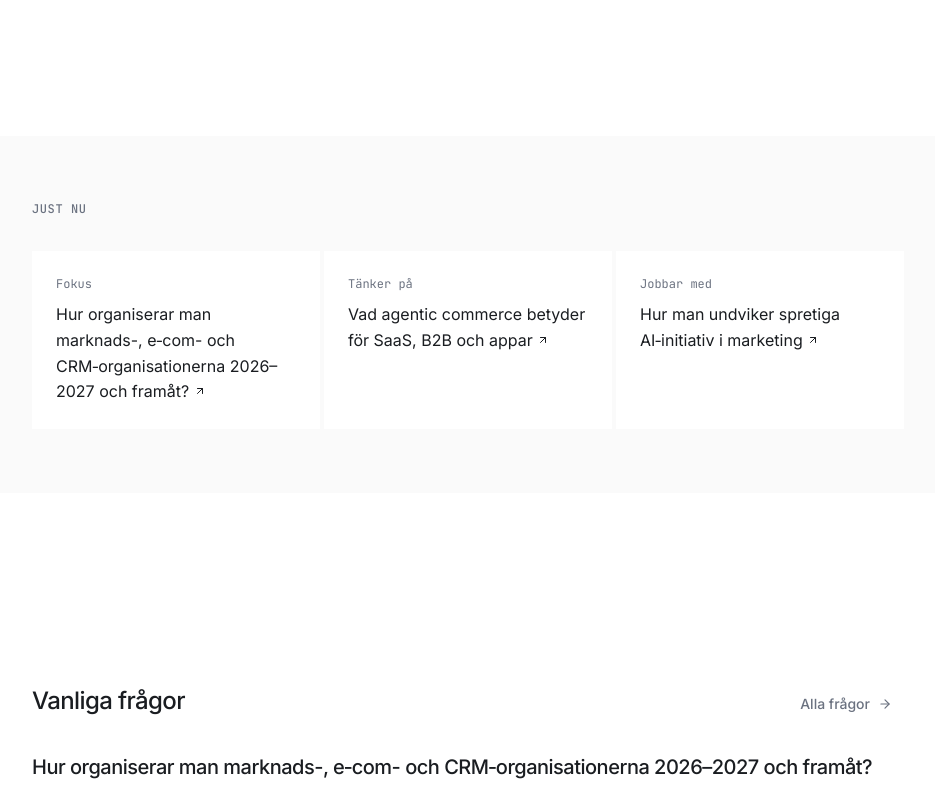
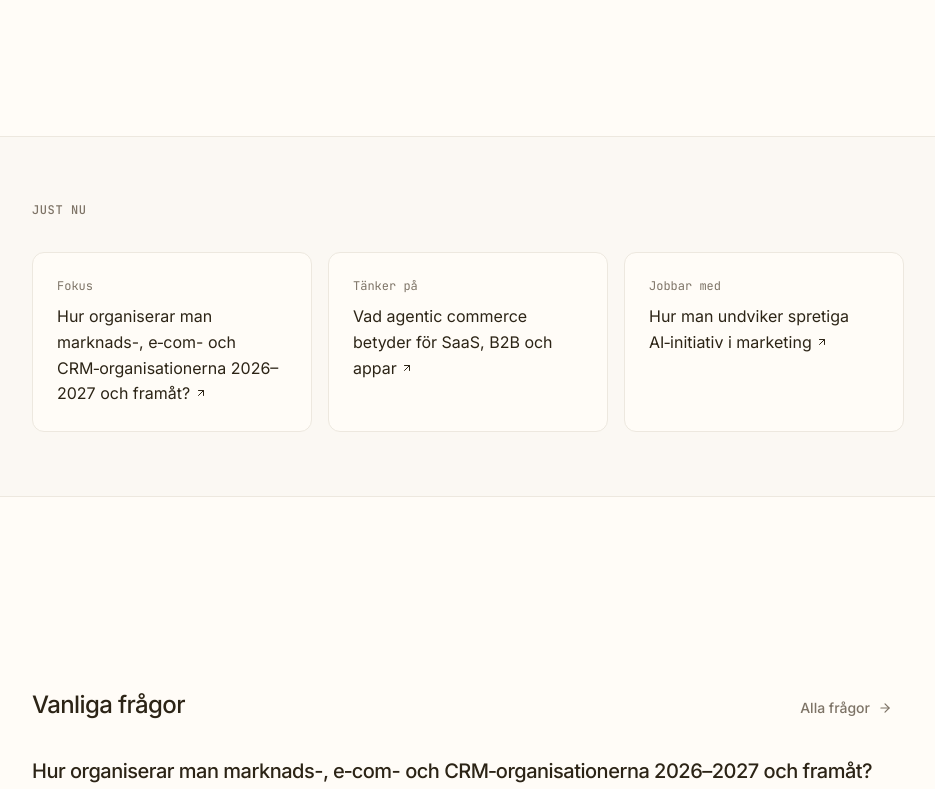
Before and after one commit to matildaryd-commits/consultant, a React (Vite) app: page / in a window 1280 px wide. Shown: the part 760-1549 px from the top of the page, without its empty margins (172-1107 px from the left). Built offline with nearby package versions, Linux system fonts and the light colour scheme.

Commit message:
Add warm Nordic design, FAQ intro with read-more fade, and search highlighting

```diff
--- a/src/index.css
+++ b/src/index.css
@@ -1,39 +1,54 @@
 /* ==========================================================================
    Matilda Rydow — Personal Site
-   Editorial • Tech-forward • Nordic Minimalism
+   Editorial • Warm Nordic • Citronglass
    ========================================================================== */
 
 /* --------------------------------------------------------------------------
    CSS Variables / Design Tokens
    -------------------------------------------------------------------------- */
 :root {
-  /* Color Palette — Darker, more tech-forward */
-  --ink: #1A1D21;
-  --ink-light: #2D3139;
-  --graphite: #4A4F5A;
-  --steel: #6B7280;
-  --silver: #9CA3AF;
-  --fog: #E5E7EB;
-  --paper: #FAFAFA;
-  --white: #FFFFFF;
-
-  /* Accent — Electric but muted */
-  --accent: #6366F1;
-  --accent-soft: rgba(99, 102, 241, 0.1);
-  --accent-glow: rgba(99, 102, 241, 0.15);
+  /* Color Palette — Warm Nordic */
+  --ink: #2C2416;
+  --ink-light: #3D3425;
+  --graphite: #5C5343;
+  --steel: #7D7366;
+  --silver: #A69E8F;
+  --fog: #EDE8DF;
+  --paper: #FBF8F3;
+  --white: #FFFCF7;
+
+  /* Warm Accents */
+  --cream: #FFFBF0;
+  --butter: #FFF7E0;
+  --citron: #FFF3CC;
+  --honey: #FFECB3;
+  --amber: #F59E0B;
+  --peach: #FFEEE6;
+  --coral: #FF8A7A;
+  --lavender: #E8E4F3;
+
+  /* Accent — Keep purple but warmer */
+  --accent: #7C6AEF;
+  --accent-soft: rgba(124, 106, 239, 0.1);
+  --accent-glow: rgba(124, 106, 239, 0.15);
+  --accent-warm: #F59E0B;
+  --accent-warm-soft: rgba(245, 158, 11, 0.12);
 
   /* Text Colors */
   --text-primary: var(--ink);
   --text-secondary: var(--graphite);
   --text-muted: var(--steel);
   --text-faint: var(--silver);
-  --text-inverse: var(--paper);
+  --text-inverse: var(--cream);
 
   /* Backgrounds */
   --bg-primary: var(--white);
   --bg-secondary: var(--paper);
+  --bg-muted: var(--cream);
   --bg-dark: var(--ink);
-  --bg-code: #F3F4F6;
+  --bg-code: #F5F2EB;
+  --bg-warm: var(--butter);
+  --bg-warm-gradient: linear-gradient(180deg, var(--citron) 0%, var(--cream) 100%);
 
   /* Borders */
   --border-light: var(--fog);
@@ -889,19 +904,23 @@ a:hover {
    -------------------------------------------------------------------------- */
 .now-section {
   padding: var(--space-16) 0;
-  background: var(--bg-secondary);
+  background: var(--paper);
   margin: var(--space-24) 0;
+  border-top: 1px solid var(--fog);
+  border-bottom: 1px solid var(--fog);
 }
 
 .now-grid {
   display: grid;
   grid-template-columns: repeat(3, 1fr);
-  gap: var(--space-1);
+  gap: var(--space-4);
 }
 
 .now-item {
   padding: var(--space-6);
   background: var(--bg-primary);
+  border-radius: var(--radius-lg);
+  border: 1px solid var(--fog);
 }
 
 .now-item__label {
@@ -1045,6 +1064,77 @@ a:hover {
   margin-bottom: var(--space-8);
 }
 
+.faq-intro {
+  margin-bottom: var(--space-8);
+}
+
+.faq-intro__text {
+  position: relative;
+}
+
+.faq-intro__text--collapsed {
+  max-height: 12em;
+  overflow: hidden;
+}
+
+.faq-intro__text--collapsed::after {
+  content: '';
+  position: absolute;
+  bottom: 0;
+  left: 0;
+  right: 0;
+  height: 6em;
+  background: linear-gradient(
+    to bottom,
+    rgba(255, 252, 247, 0) 0%,
+    rgba(255, 252, 247, 0.8) 50%,
+    rgba(255, 252, 247, 1) 100%
+  );
+  pointer-events: none;
+}
+
+.faq-intro__text p {
+  font-size: var(--text-base);
+  line-height: var(--leading-relaxed);
+  color: var(--text-secondary);
+  margin-bottom: var(--space-4);
+}
+
+.faq-intro__text p:first-child {
+  font-size: var(--text-lg);
+}
+
+.faq-intro__text p:last-child {
+  margin-bottom: 0;
+}
+
+.faq-intro__toggle {
+  display: inline-flex;
+  align-items: center;
+  gap: var(--space-1);
+  font-size: var(--text-sm);
+  font-weight: var(--weight-medium);
+  color: var(--accent);
+  background: none;
+  border: none;
+  padding: 0;
+  margin-top: var(--space-4);
+  cursor: pointer;
+  transition: color var(--transition-fast);
+}
+
+.faq-intro__toggle:hover {
+  color: var(--text-primary);
+}
+
+.faq-intro__icon {
+  transition: transform var(--transition-normal);
+}
+
+.faq-intro__icon--open {
+  transform: rotate(180deg);
+}
+
 .faq-author {
   display: flex;
   align-items: center;
@@ -1141,13 +1231,13 @@ a:hover {
 .faq-filter--active {
   background: var(--ink);
   border-color: var(--ink);
-  color: var(--white);
+  color: var(--cream);
 }
 
 .faq-filter--active:hover {
   background: var(--ink-light);
   border-color: var(--ink-light);
-  color: var(--white);
+  color: var(--cream);
 }
 
 /* FAQ List */
@@ -1238,15 +1328,22 @@ a:hover {
   font-size: var(--text-xs);
   font-weight: var(--weight-medium);
   color: var(--text-muted);
-  background: var(--bg-muted);
+  background: var(--paper);
   padding: var(--space-1) var(--space-3);
   border-radius: var(--radius-full);
-  border: 1px solid var(--border);
+  border: 1px solid var(--fog);
 }
 
 .faq-item__content {
   padding-bottom: var(--space-8);
   padding-right: var(--space-10);
+}
+
+.faq-item__content mark {
+  background: var(--honey);
+  color: inherit;
+  padding: 0.1em 0.2em;
+  border-radius: 2px;
 }
 
 .faq-item__content p {
--- a/src/pages/Writing.jsx
+++ b/src/pages/Writing.jsx
@@ -9,7 +9,23 @@ const content = {
   sv: {
     title: 'Frågor & Svar om AI i Marketing',
     subtitle: 'Perspektiv & Reflektioner',
-    intro: 'Här samlar jag frågor jag fått från CMO:er och ledningsgrupper, tillsammans med egna reflektioner och spaningar.',
+    introFull: `Det är en extremt intressant tid just nu.
+
+Jag har de senaste tio åren varit ganska insyltad i utvecklingen av digital marknadsföring – och framförallt i den lite nördiga delen: hur bolag blir mer datadrivna, hur man bygger bättre mätning, hur man faktiskt använder sin data smartare (och inte bara samlar den). Det har varit en lång process. Många har kommit långt, men ännu fler är långt ifrån "klara". Transformationen pågår fortfarande, och i många organisationer är den dessutom ojämn: vissa delar är moderna, andra kör på gamla arbetssätt och gamla sanningar.
+
+Och nu kommer AI in och gör allt… både enklare och svårare.
+
+Från ena hållet skapar AI helt nya möjligheter i det dagliga arbetet: mer automation, snabbare produktion, nya sätt att analysera, och på sikt fler AI-agenter som kan ta delar av jobbet. Men den utvecklingen måste någonstans leva sida vid sida med allt det andra som redan pågår: dataprojekt, nya CDP/warehouse-satsningar, mätförbättringar, attribution/MMM, nya processer, nya verktyg, nya byråupplägg. AI är inte en "reset" – den blir ett nytt lager som behöver passa in i verkligheten.
+
+Från andra hållet kommer AI-sök, och inte minst agentic commerce. Det är fenomen som inte bara påverkar kanalmix eller kreativa formats, utan som kan förändra hur bolag opererar i grunden – inom product, revenue och marketing. När discovery, research och ibland köp flyttar till nya gränssnitt och nya beslutsflöden förändras både tratten, mätningen och vad som faktiskt skapar preferens.
+
+Det är därför CMO-rollen blir så central i det här skiftet. För förändringen drivs från två håll samtidigt: internt (hur AI förändrar arbetssätt, team, kostnadsstruktur och kvalitet) och externt (hur AI-sök och agentic commerce flyttar kundbeteenden och spelregler). Och "på det" kommer allt det vanliga: transformationsprojekt som redan rullar, pressade budgetar, ökade krav på effekt, och en organisation som ofta är mer siloifierad än man vill erkänna.
+
+Det är i den verkligheten jag vill hjälpa och stötta. Jag får mycket frågor från CMO:er och ledningsgrupper, och jag märker att många brottas med samma mönster: enorm potential, men begränsad överblick och en vardag som snabbt blir mer komplex när nya verktyg, nya agenter och nya arbetssätt ska in.
+
+Så jag samlar mina frågor, svar, reflektioner och spaningar här – så transparent jag kan – för att det här området är för viktigt (och för intressant) för att bara stanna i stängda rum.`,
+    readMore: 'Läs mer',
+    readLess: 'Visa mindre',
     author: 'Matilda Rydow',
     authorTitle: 'AI Advisor & Consultant',
     filterAll: 'Alla',
@@ -21,7 +37,23 @@ const content = {
   en: {
     title: 'Q&A on AI in Marketing',
     subtitle: 'Perspectives & Reflections',
-    intro: 'Here I collect questions I get from CMOs and leadership teams, along with my own reflections and observations.',
+    introFull: `It's an extremely interesting time right now.
+
+I've spent the last ten years fairly immersed in the development of digital marketing – especially the nerdy part: how companies become more data-driven, how to build better measurement, how to actually use data smarter (and not just collect it). It's been a long process. Many have come far, but even more are far from "done". The transformation is still ongoing, and in many organizations it's uneven: some parts are modern, others run on old workflows and old truths.
+
+And now AI comes in and makes everything… both easier and harder.
+
+From one direction, AI creates entirely new possibilities in daily work: more automation, faster production, new ways to analyze, and eventually more AI agents that can take parts of the job. But that development must somehow coexist with everything else already happening: data projects, new CDP/warehouse initiatives, measurement improvements, attribution/MMM, new processes, new tools, new agency setups. AI isn't a "reset" – it becomes a new layer that needs to fit into reality.
+
+From the other direction comes AI search, and not least agentic commerce. These are phenomena that don't just affect channel mix or creative formats, but can fundamentally change how companies operate – in product, revenue, and marketing. When discovery, research, and sometimes purchases move to new interfaces and new decision flows, both the funnel, the measurement, and what actually creates preference change.
+
+That's why the CMO role becomes so central in this shift. Because change is driven from two directions simultaneously: internally (how AI changes workflows, teams, cost structure, and quality) and externally (how AI search and agentic commerce shift customer behaviors and rules of the game). And "on top of that" comes all the usual: transformation projects already rolling, pressed budgets, increased demands for results, and an organization that's often more siloed than anyone wants to admit.
+
+That's the reality I want to help with. I get many questions from CMOs and leadership teams, and I notice that many struggle with the same pattern: enormous potential, but limited overview and a daily life that quickly becomes more complex when new tools, new agents, and new workflows need to fit in.
+
+So I'm collecting my questions, answers, reflections, and observations here – as transparently as I can – because this area is too important (and too interesting) to stay behind closed doors.`,
+    readMore: 'Read more',
+    readLess: 'Show less',
     author: 'Matilda Rydow',
     authorTitle: 'AI Advisor & Consultant',
     filterAll: 'All',
@@ -32,7 +64,7 @@ const content = {
   },
 }
 
-function FAQItem({ faq, lang, isOpen, onToggle, index }) {
+function FAQItem({ faq, lang, isOpen, onToggle, index, searchQuery }) {
   const localized = faq[lang]
   const [copied, setCopied] = useState(false)
 
@@ -102,7 +134,7 @@ function FAQItem({ faq, lang, isOpen, onToggle, index }) {
               className="faq-item__content"
               itemProp="text"
               dangerouslySetInnerHTML={{
-                __html: formatAnswer(localized.answer)
+                __html: formatAnswer(localized.answer, searchQuery)
               }}
             />
           </motion.div>
@@ -112,20 +144,32 @@ function FAQItem({ faq, lang, isOpen, onToggle, index }) {
   )
 }
 
-function formatAnswer(text) {
+function highlightText(text, query) {
+  if (!query || !query.trim()) return text
+  const escaped = query.replace(/[.*+?^${}()|[\]\\]/g, '\\$&')
+  const regex = new RegExp(`(${escaped})`, 'gi')
+  return text.replace(regex, '<mark>$1</mark>')
+}
+
+function formatAnswer(text, searchQuery = '') {
   return text
     .split('\n\n')
     .map(paragraph => {
       if (paragraph.startsWith('**') && paragraph.endsWith('**')) {
-        return `<h3>${paragraph.slice(2, -2)}</h3>`
+        const content = highlightText(paragraph.slice(2, -2), searchQuery)
+        return `<h3>${content}</h3>`
       }
 
       let formatted = paragraph.replace(/\*\*([^*]+)\*\*/g, '<strong>$1</strong>')
+      formatted = highlightText(formatted, searchQuery)
 
-      if (formatted.startsWith('- ')) {
-        const items = formatted.split('\n').map(item =>
-          `<li>${item.replace(/^- /, '')}</li>`
-        ).join('')
+      if (paragraph.startsWith('- ')) {
+        const items = paragraph.split('\n').map(item => {
+          let itemText = item.replace(/^- /, '')
+          itemText = itemText.replace(/\*\*([^*]+)\*\*/g, '<strong>$1</strong>')
+          itemText = highlightText(itemText, searchQuery)
+          return `<li>${itemText}</li>`
+        }).join('')
         return `<ul>${items}</ul>`
       }
 
@@ -152,6 +196,7 @@ export default function Writing() {
   const [openItems, setOpenItems] = useState(new Set())
   const [activeCategory, setActiveCategory] = useState('all')
   const [searchQuery, setSearchQuery] = useState('')
+  const [introExpanded, setIntroExpanded] = useState(false)
 
   // Handle anchor links - open the FAQ item if there's a hash in the URL
   useEffect(() => {
@@ -238,13 +283,27 @@ export default function Writing() {
         >
           <div className="faq-header__label">{t.subtitle}</div>
           <h1 className="faq-header__title">{t.title}</h1>
-          <p className="faq-header__intro">{t.intro}</p>
+
+          <div className="faq-intro">
+            <div className={`faq-intro__text ${!introExpanded ? 'faq-intro__text--collapsed' : ''}`}>
+              {t.introFull.split('\n\n').map((paragraph, i) => (
+                <p key={i}>{paragraph}</p>
+              ))}
+            </div>
+            <button
+              className="faq-intro__toggle"
+              onClick={() => setIntroExpanded(!introExpanded)}
+            >
+              {introExpanded ? t.readLess : t.readMore}
+              <ChevronDown
+                size={14}
+                className={`faq-intro__icon ${introExpanded ? 'faq-intro__icon--open' : ''}`}
+              />
+            </button>
+          </div>
 
           <div className="faq-author" itemScope itemType="https://schema.org/Person">
-            <div className="faq-author__info">
-              <span className="faq-author__name" itemProp="name">{t.author}</span>
-              <span className="faq-author__title" itemProp="jobTitle">{t.authorTitle}</span>
-            </div>
+            <span className="faq-author__name" itemProp="name">{t.author}</span>
           </div>
         </motion.header>
 
@@ -308,6 +367,7 @@ export default function Writing() {
               isOpen={openItems.has(faq.id)}
               onToggle={() => toggleItem(faq.id)}
               index={index}
+              searchQuery={searchQuery}
             />
           ))}
         </div>
```
